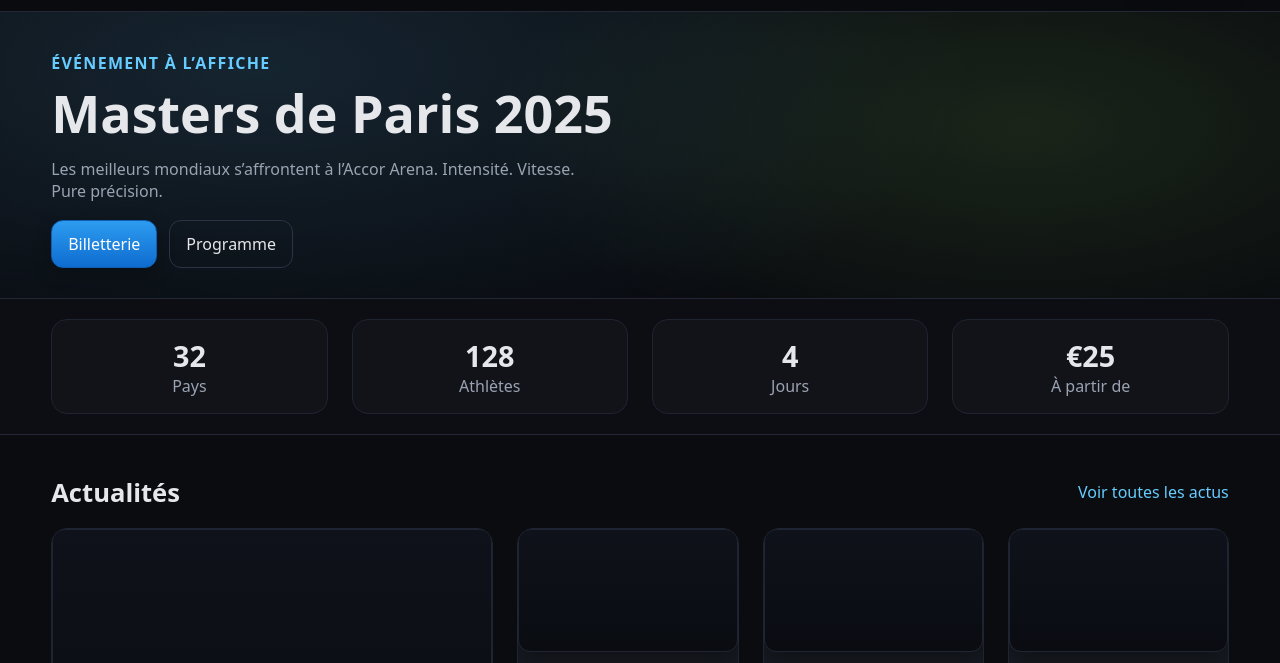
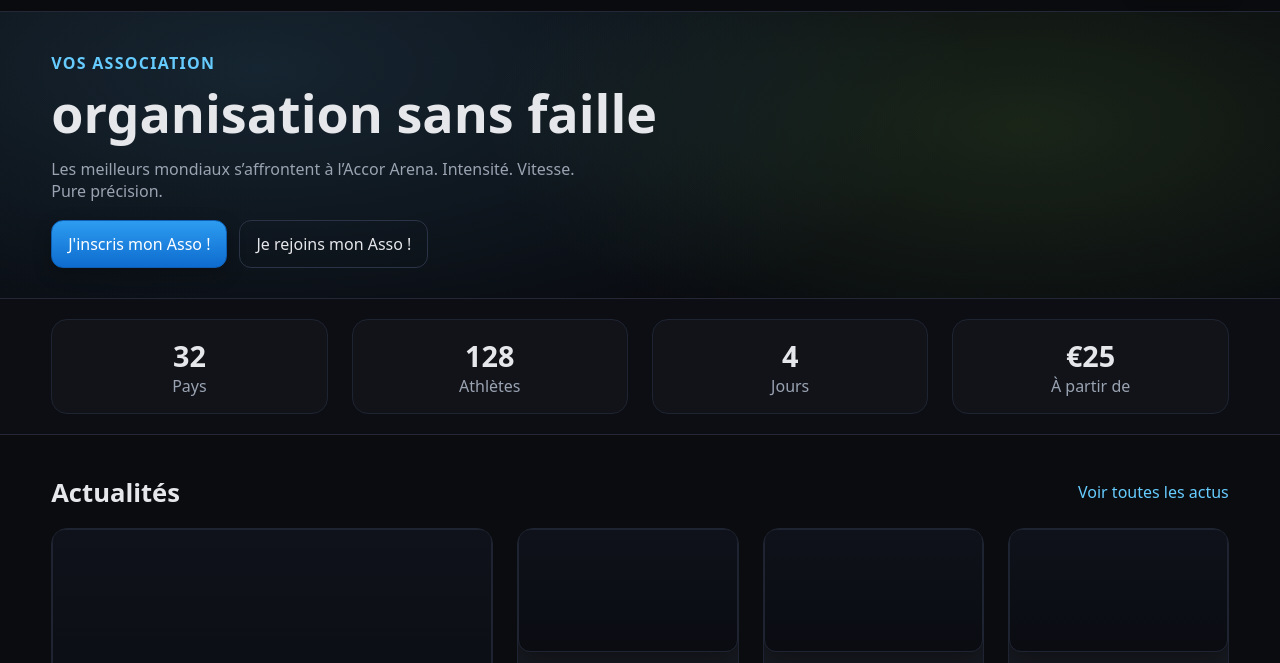
Before and after one commit to lilinass/TeamUp, a plain HTML site: page Front/index.html in a window 1280 px wide. Shown: the part 110-773 px from the top of the page. Drawn offline with Linux system fonts and the light colour scheme.

Commit message:
mise à jour

```diff
--- a/Front/index.html
+++ b/Front/index.html
@@ -52,12 +52,19 @@
     <section class="hero" role="region" aria-label="Événement à l’affiche">
       <div class="hero__bg" aria-hidden="true"></div>
       <div class="container hero__content">
-      <div class="hero__eyebrow">Événement à l’affiche</div>
-      <h1 class="hero__title">Masters de Paris 2025</h1>
-      <p class="hero__desc">Les meilleurs mondiaux s’affrontent à l’Accor Arena. Intensité. Vitesse. Pure précision.</p>
+        <div class="hero__eyebrow">Vos association</div>
+        <h1 class="hero__title">organisation sans faille</h1>
+        <p class="hero__desc">
+          Les meilleurs mondiaux s’affrontent à l’Accor Arena. Intensité.
+          Vitesse. Pure précision.
+        </p>
         <div class="hero__actions">
-        <a href="#" class="btn btn--primary">Billetterie</a>
-        <a href="#" class="btn btn--ghost">Programme</a>
+          <a href="/Front/inscription.personnelle.html" class="btn btn--primary"
+            >J'inscris mon Asso !</a
+          >
+          <a href="/Front/login.html" class="btn btn--ghost"
+            >Je rejoins mon Asso !</a
+          >
         </div>
       </div>
     </section>
```
Lines whose indentation alone changed are shown as unchanged.
